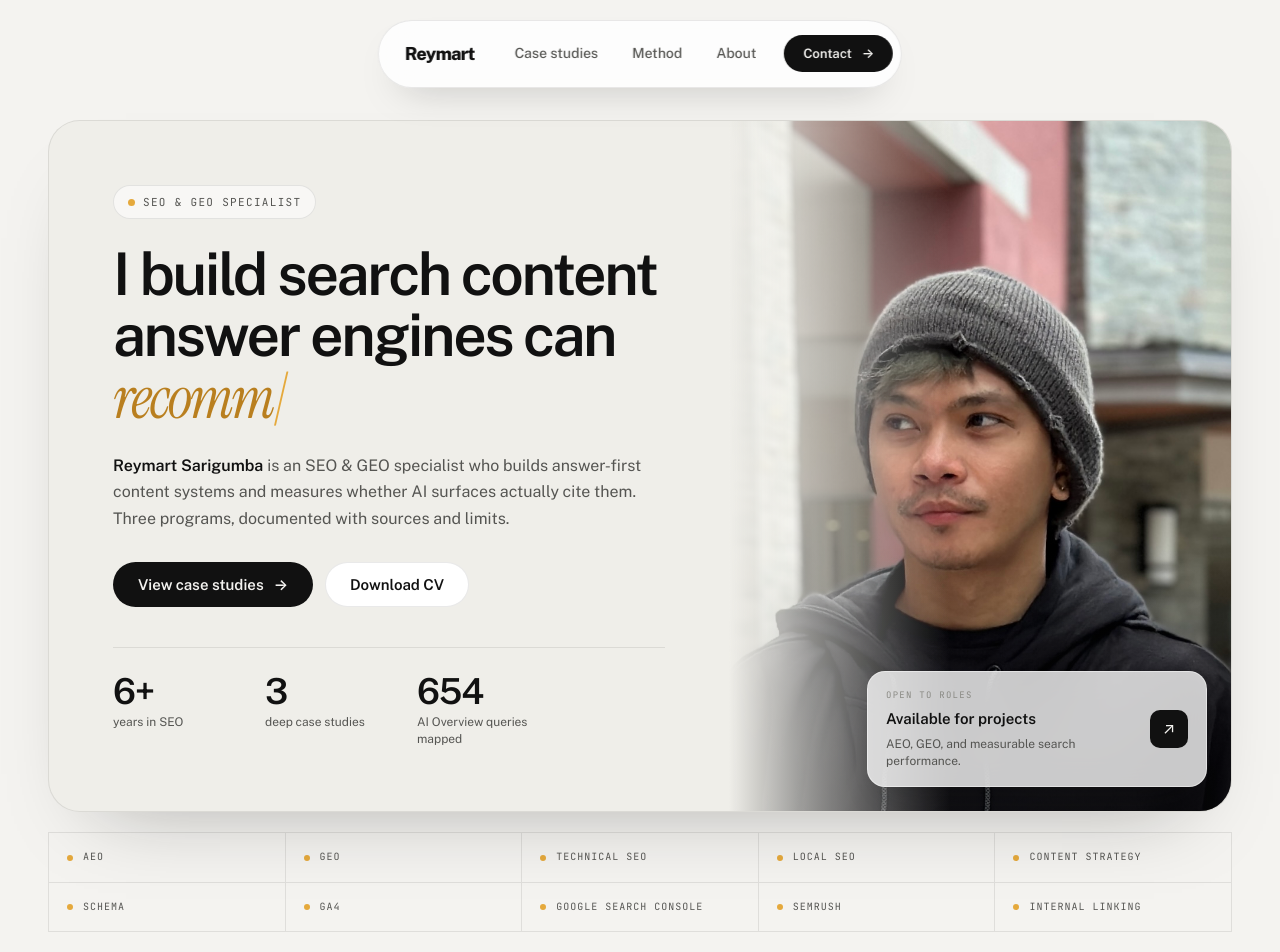
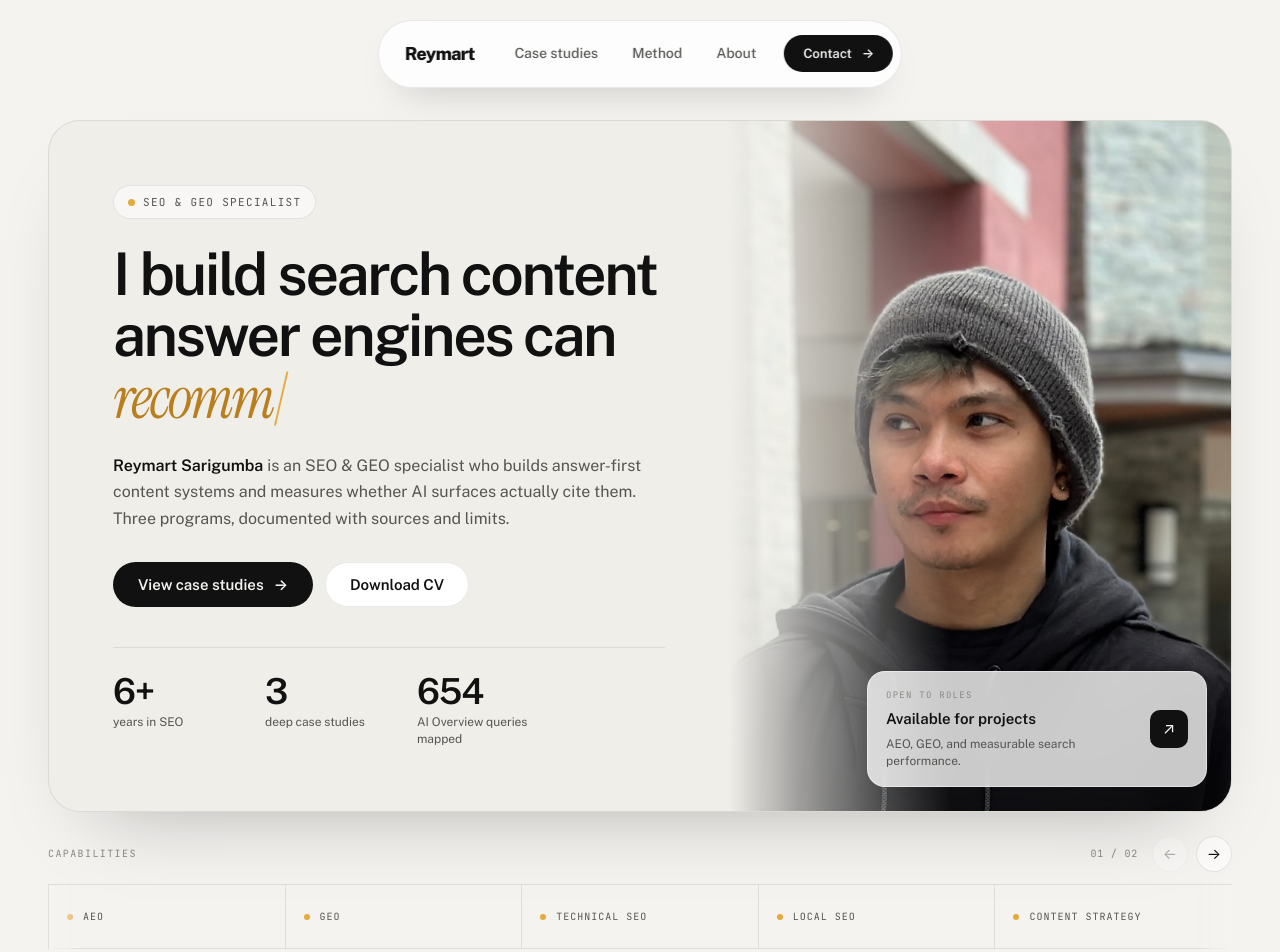
Before and after one commit to reyserved/reyserved.github.io, a Next.js app in the folder site/: page / in a window 1280 px wide. Shown: the top 952 px of the page. Built offline with nearby package versions, Linux system fonts and the light colour scheme.

Commit message:
Add structured skills carousel with arrows and page counter

```diff
--- a/site/src/components/HeroSplit.jsx
+++ b/site/src/components/HeroSplit.jsx
@@ -1,20 +1,9 @@
 "use client";
 
 import { useEffect, useState } from "react";
+import SkillsCarousel from "./SkillsCarousel";
 
 const WORDS = ["quote.", "cite.", "recommend."];
-const SKILLS = [
-  "AEO",
-  "GEO",
-  "Technical SEO",
-  "Local SEO",
-  "Content Strategy",
-  "Schema",
-  "GA4",
-  "Google Search Console",
-  "Semrush",
-  "Internal Linking",
-];
 
 export default function HeroSplit() {
   const [index, setIndex] = useState(0);
@@ -82,14 +71,7 @@ export default function HeroSplit() {
           </div>
         </div>
 
-        <div className="hero-skills" aria-label="Specialties">
-          {SKILLS.map((skill) => (
-            <div className="hero-skills__cell" key={skill}>
-              <span className="hero-skills__dot" aria-hidden="true" />
-              <span>{skill}</span>
-            </div>
-          ))}
-        </div>
+        <SkillsCarousel />
       </div>
     </section>
   );
--- /dev/null
+++ b/site/src/components/SkillsCarousel.jsx
@@ -0,0 +1,89 @@
+"use client";
+
+import { useEffect, useRef, useState } from "react";
+
+const SKILLS = [
+  "AEO",
+  "GEO",
+  "Technical SEO",
+  "Local SEO",
+  "Content Strategy",
+  "Schema",
+  "GA4",
+  "Google Search Console",
+  "Semrush",
+  "Internal Linking",
+];
+
+export default function SkillsCarousel() {
+  const trackRef = useRef(null);
+  const [page, setPage] = useState(0);
+  const [pages, setPages] = useState(1);
+  const [canPrev, setCanPrev] = useState(false);
+  const [canNext, setCanNext] = useState(true);
+
+  useEffect(() => {
+    const track = trackRef.current;
+    if (!track) return;
+
+    const update = () => {
+      const width = track.clientWidth;
+      const maxScroll = track.scrollWidth - width;
+      const total = Math.max(1, Math.ceil(track.scrollWidth / width));
+      setPages(total);
+      setPage(Math.round(track.scrollLeft / width));
+      setCanPrev(track.scrollLeft > 4);
+      setCanNext(track.scrollLeft < maxScroll - 4);
+    };
+
+    update();
+    track.addEventListener("scroll", update, { passive: true });
+    window.addEventListener("resize", update);
+    return () => {
+      track.removeEventListener("scroll", update);
+      window.removeEventListener("resize", update);
+    };
+  }, []);
+
+  const move = (direction) => {
+    const track = trackRef.current;
+    if (!track) return;
+    const width = track.clientWidth;
+    const maxScroll = track.scrollWidth - width;
+    const target = Math.max(0, Math.min(track.scrollLeft + direction * width, maxScroll));
+    track.scrollTo({ left: target, behavior: "auto" });
+    setPage(Math.round(target / width));
+    setCanPrev(target > 4);
+    setCanNext(target < maxScroll - 4);
+  };
+
+  return (
+    <div className="skills-carousel">
+      <div className="skills-carousel__head">
+        <span className="skills-carousel__label">Capabilities</span>
+        <div className="skills-carousel__controls">
+          <span className="skills-carousel__counter">
+            {String(page + 1).padStart(2, "0")} / {String(pages).padStart(2, "0")}
+          </span>
+          <button type="button" onClick={() => move(-1)} disabled={!canPrev} aria-label="Previous skills">
+            ←
+          </button>
+          <button type="button" onClick={() => move(1)} disabled={!canNext} aria-label="Next skills">
+            →
+          </button>
+        </div>
+      </div>
+
+      <div className="skills-carousel__viewport">
+        <div className="skills-carousel__track" ref={trackRef}>
+          {SKILLS.map((skill) => (
+            <div className="skills-carousel__cell" key={skill}>
+              <span className="skills-carousel__dot" aria-hidden="true" />
+              <span>{skill}</span>
+            </div>
+          ))}
+        </div>
+      </div>
+    </div>
+  );
+}
--- a/site/src/styles/home-v2.css
+++ b/site/src/styles/home-v2.css
@@ -211,29 +211,121 @@
   transform: translate(3px, -3px);
 }
 
-.hero-skills {
+.skills-carousel {
+  margin-top: 24px;
+}
+
+.skills-carousel__head {
+  display: flex;
+  align-items: center;
+  justify-content: space-between;
+  gap: 16px;
+  margin-bottom: 12px;
+}
+
+.skills-carousel__label {
+  font-family: var(--font-mono);
+  font-size: 10px;
+  letter-spacing: 0.14em;
+  text-transform: uppercase;
+  color: var(--ink-faint);
+}
+
+.skills-carousel__controls {
+  display: flex;
+  align-items: center;
+  gap: 8px;
+}
+
+.skills-carousel__counter {
+  margin-right: 6px;
+  font-family: var(--font-mono);
+  font-size: 10px;
+  letter-spacing: 0.08em;
+  color: var(--ink-faint);
+}
+
+.skills-carousel__controls button {
   display: grid;
-  grid-template-columns: repeat(5, 1fr);
-  margin-top: 20px;
+  place-items: center;
+  width: 36px;
+  height: 36px;
+  border: 1px solid var(--line);
+  border-radius: 50%;
+  background: rgba(255, 255, 255, 0.6);
+  font-size: 15px;
+  color: var(--ink);
+  cursor: pointer;
+  transition: background 200ms var(--ease-out), color 200ms var(--ease-out), opacity 200ms var(--ease-out);
+}
+
+.skills-carousel__controls button:hover:not(:disabled) {
+  background: var(--ink);
+  color: var(--paper);
+}
+
+.skills-carousel__controls button:disabled {
+  opacity: 0.3;
+  cursor: not-allowed;
+}
+
+.skills-carousel__viewport {
+  position: relative;
   border-top: 1px solid var(--line);
   border-left: 1px solid var(--line);
 }
 
-.hero-skills__cell {
+.skills-carousel__viewport::before,
+.skills-carousel__viewport::after {
+  content: "";
+  position: absolute;
+  top: 0;
+  bottom: 0;
+  width: 36px;
+  z-index: 1;
+  pointer-events: none;
+}
+
+.skills-carousel__viewport::before {
+  left: 0;
+  background: linear-gradient(to right, var(--paper), transparent);
+}
+
+.skills-carousel__viewport::after {
+  right: 0;
+  background: linear-gradient(to left, var(--paper), transparent);
+}
+
+.skills-carousel__track {
+  display: flex;
+  overflow-x: auto;
+  scroll-snap-type: x mandatory;
+  scrollbar-width: none;
+}
+
+.skills-carousel__track::-webkit-scrollbar {
+  display: none;
+}
+
+.skills-carousel__cell {
   display: flex;
   align-items: center;
   gap: 10px;
+  flex: 0 0 20%;
+  min-height: 64px;
   padding: 16px 18px;
   border-right: 1px solid var(--line);
   border-bottom: 1px solid var(--line);
+  scroll-snap-align: start;
   font-family: var(--font-mono);
   font-size: 10px;
   letter-spacing: 0.1em;
   text-transform: uppercase;
   color: var(--ink-soft);
+  background: transparent;
 }
 
-.hero-skills__dot {
+.skills-carousel__dot {
   width: 6px;
   height: 6px;
   flex: 0 0 auto;
@@ -254,8 +346,14 @@
     gap: 24px;
   }
 
-  .hero-skills {
-    grid-template-columns: repeat(2, 1fr);
+  .skills-carousel__cell {
+    flex-basis: 33.3333%;
+  }
+}
+
+@media (max-width: 700px) {
+  .skills-carousel__cell {
+    flex-basis: 50%;
   }
 }
 
```
Also changed, not shown: 16 other files (tests, documents, lock files or other folders).
